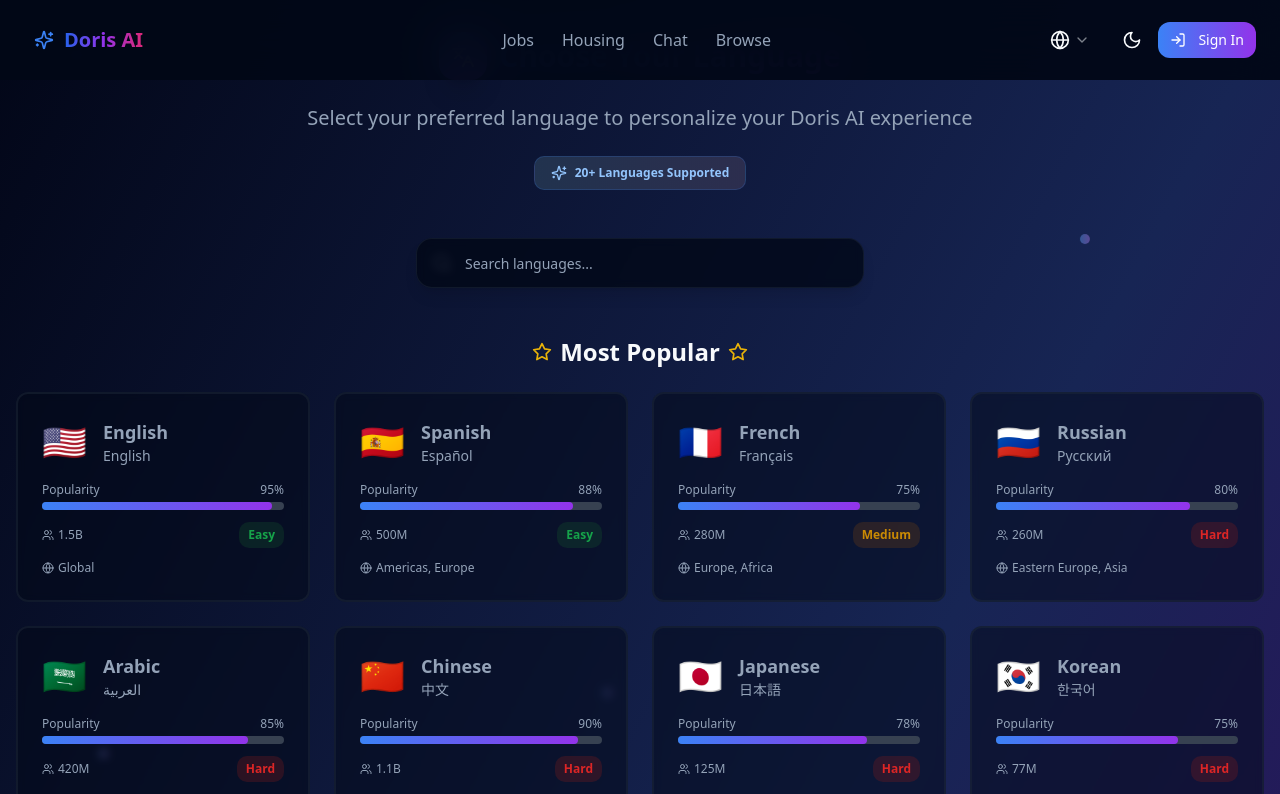
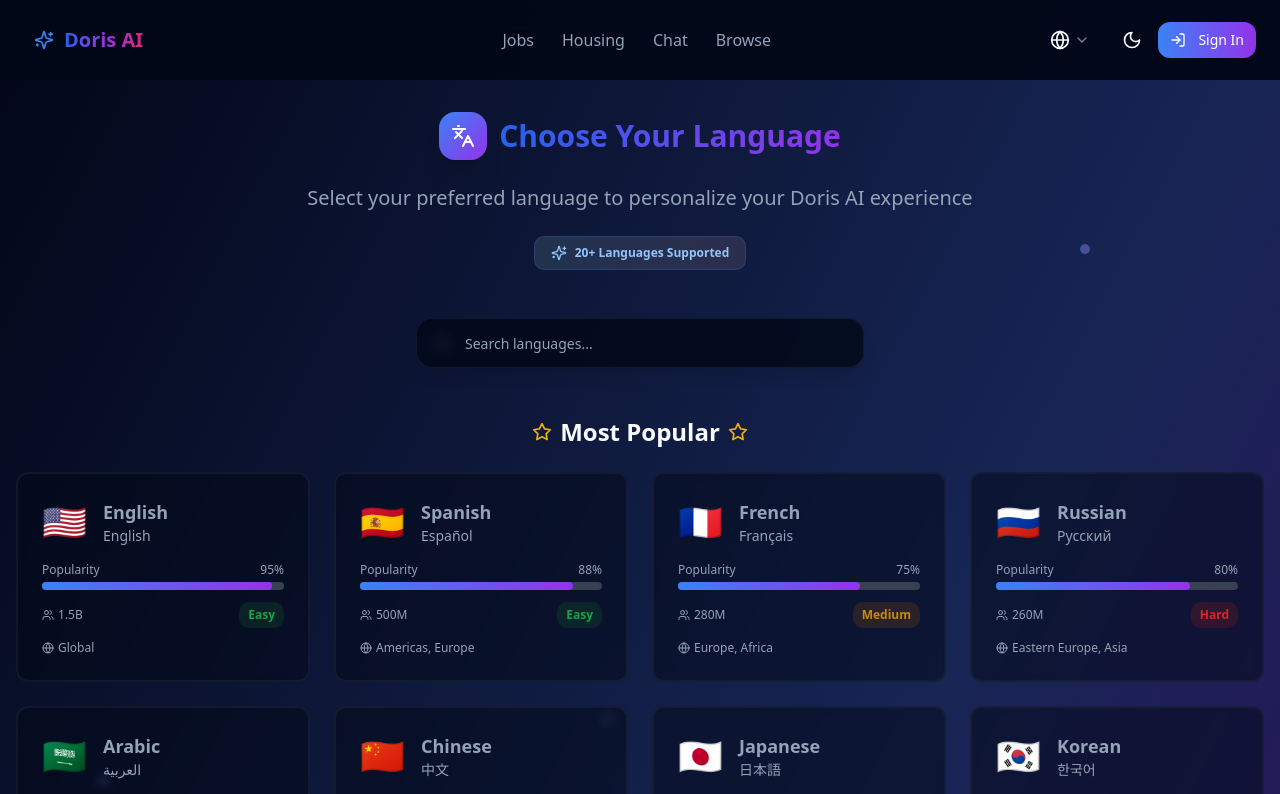
Before and after one commit to ali-melllo/doris, a Next.js app: page /language in a window 1280 px wide. Shown: the top 794 px of the page. Built offline with nearby package versions, Linux system fonts and the light colour scheme.

Commit message:
ui update

```diff
--- a/src/app/language/page.tsx
+++ b/src/app/language/page.tsx
@@ -384,14 +384,14 @@
 
   const handleContinue = () => {
     if (selectedLanguage) {
-      router.push("/onboarding")
+      router.push("/login")
     }
   }
 
   const popularLanguages = languages.filter((lang) => lang.popularity >= 75)
 
   return (
-    <div className="min-h-screen bg-gradient-to-br from-slate-50 via-blue-50 to-purple-50 dark:from-slate-950 dark:via-blue-950 dark:to-purple-950 relative overflow-hidden">
+    <div className="min-h-screen pt-20 bg-gradient-to-br from-slate-50 via-blue-50 to-purple-50 dark:from-slate-950 dark:via-blue-950 dark:to-purple-950 relative overflow-hidden">
       {/* Background Effects */}
       <FloatingParticles />
 
```
